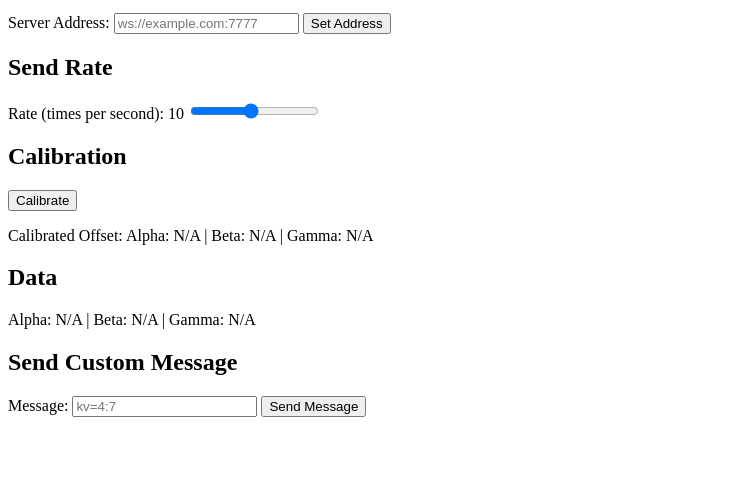
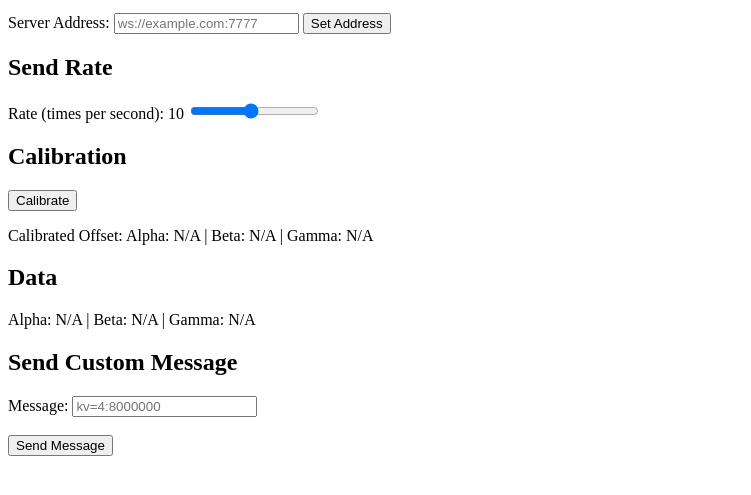
Before and after one commit to FWang1221/ShittyPhonetrollerPrototype, a plain HTML site: page index.html in a window 1280 px wide. Shown: the part 101-596 px from the top of the page, without its empty margins (0-751 px from the left). Drawn offline with Linux system fonts and the light colour scheme.

Commit message:
Update index.html

```diff
--- a/index.html
+++ b/index.html
@@ -28,7 +28,8 @@
     <!-- Custom Message Section -->
     <h2>Send Custom Message</h2>
     <label for="customMessage">Message:</label>
-    <input type="text" id="customMessage" placeholder="kv=4:7">
+    <input type="text" id="customMessage" placeholder="kv=4:8000000">
+    <br><br>
     <button id="sendMessageButton">Send Message</button>
 
     <script>
```
